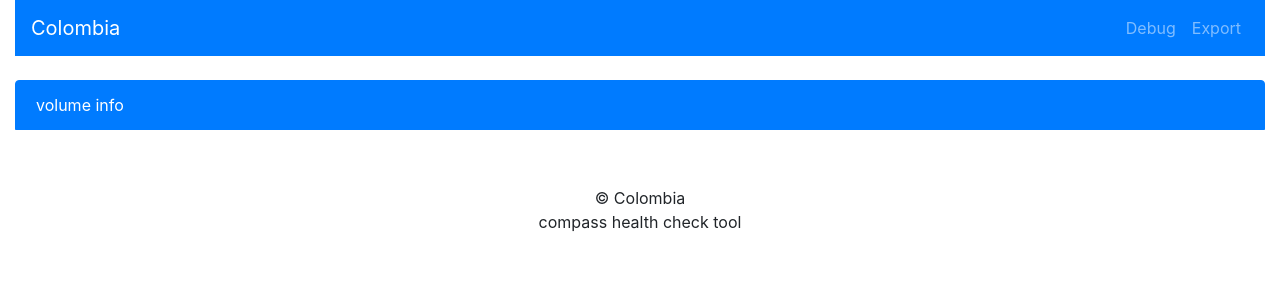
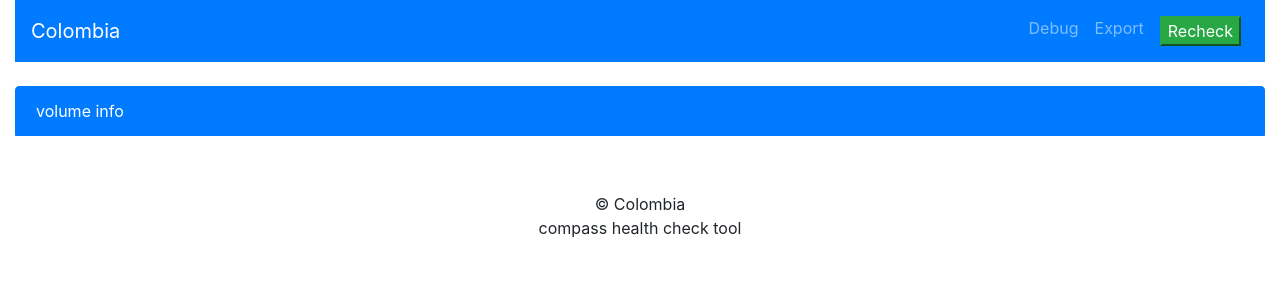
Before and after one commit to cai-hd/Colombia, a Flask app: page /volumes_status in a window 1280 px wide. Shown: the top 300 px of the page. Run offline with Flask 2, Linux system fonts and the light colour scheme; parts of the project's set-up code (start-up, migrations or seed data) failed here and were passed over; some libraries are stand-ins or nearby versions.

Commit message:
add recheck button

```diff
--- a/templates/base.html
+++ b/templates/base.html
@@ -25,6 +25,8 @@
 
               {% block nav %}
                 {% endblock %}
+
+
             </ul>
 
           </div>
@@ -37,6 +39,12 @@
             </li>
             <li class="nav-item">
                 <a class="nav-link" href="#">Export</a>
+            </li>
+            <li class="nav-item">
+
+                <a class="nav-link" href="#">
+                    <button class="btn-success">Recheck</button>
+                </a>
             </li>
         </ul>
     </div>
```
